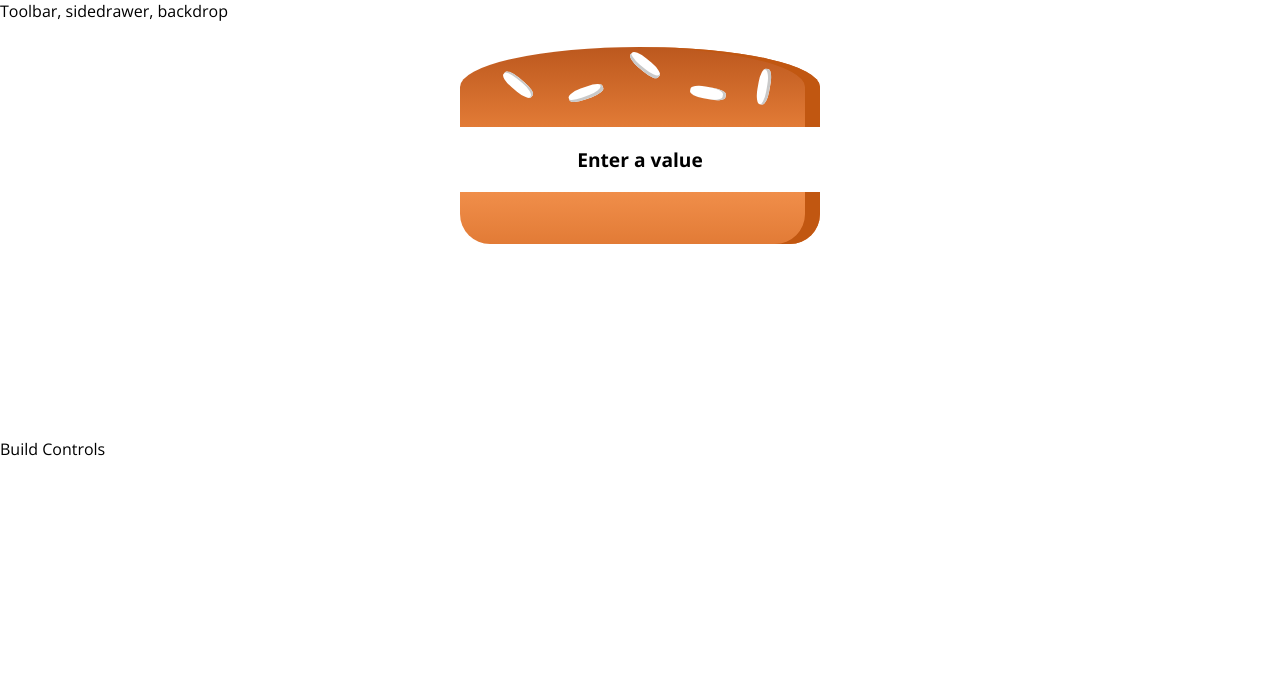
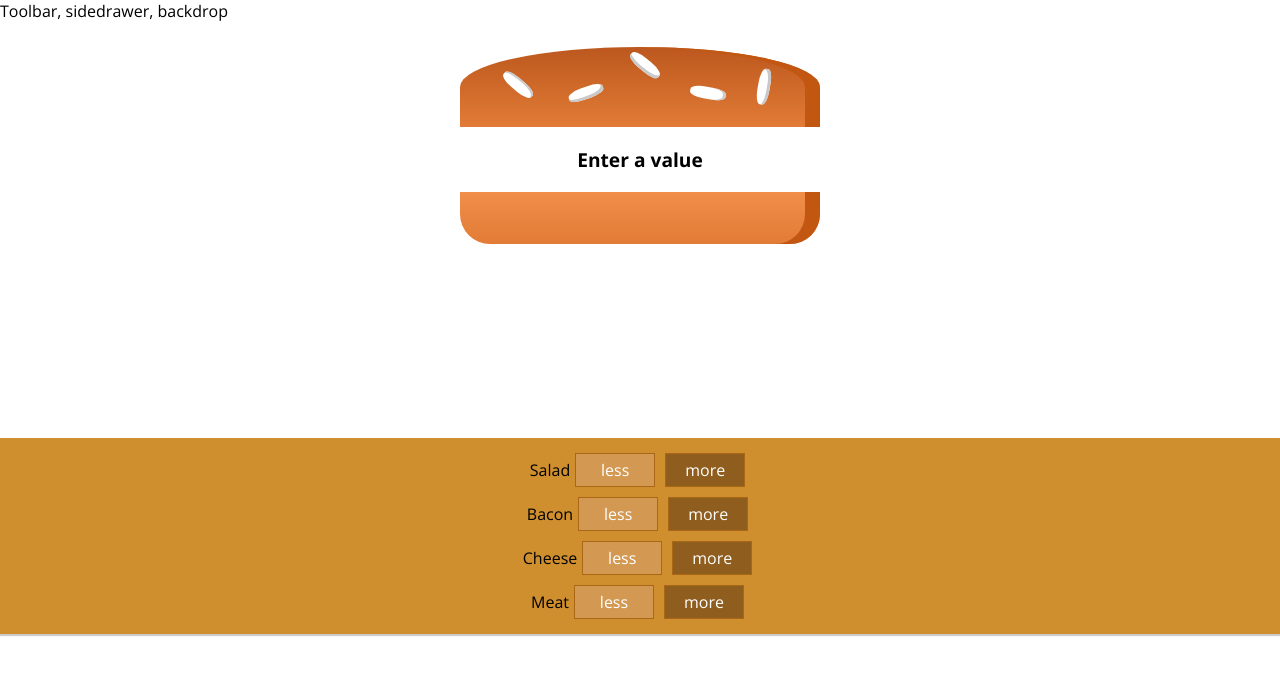
Before and after one commit to clarklindev/react-maximilianschwarzmuller-udemy-react, a React app in the folder burger-basics--01-project-setup/: page / in a window 1280 px wide. Shown: the top 674 px of the page. Built offline with nearby package versions, Linux system fonts and the light colour scheme.

Commit message:
adding burger control component, Outputting Multiple Build Controls

```diff
--- /dev/null
+++ b/burger-basics--01-project-setup/src/components/Burger/BuildControls/BuildControl/BuildControl.css
@@ -0,0 +1,58 @@
+.BuildControl {
+	display: flex;
+	justify-content: space-between;
+	align-items: center;
+	margin: 5px 0;
+}
+
+.BuildControl button {
+	display: block;
+	font: inherit;
+	padding: 5px;
+	margin: 0 5px;
+	width: 80px;
+	border: 1px solid #aa6817;
+	cursor: pointer;
+	outline: none;
+}
+
+.BuildControl button:disabled {
+	background-color: #ac9980;
+	border: 1px solid #7e7365;
+	color: #ccc;
+	cursor: default;
+}
+
+.BuildControl button:hover:disabled {
+	background-color: #ac9980;
+	color: #ccc;
+	cursor: not-allowed;
+}
+
+.Label {
+	padding: 10px;
+	font-weight: bold;
+	width: 80px;
+}
+
+.BuildControl .Less {
+	background-color: #d39952;
+	color: white;
+}
+
+.BuildControl .More {
+	background-color: #8f5e1e;
+	color: white;
+}
+
+.BuildControl .Less:hover,
+.BuildControl .Less:active {
+	background-color: #daa972;
+	color: white;
+}
+
+.BuildControl .More:hover,
+.BuildControl .More:active {
+	background-color: #99703f;
+	color: white;
+}
--- /dev/null
+++ b/burger-basics--01-project-setup/src/components/Burger/BuildControls/BuildControl/BuildControl.js
@@ -0,0 +1,12 @@
+import React from 'react';
+import classes from './BuildControl.css';
+
+const buildControl = props => (
+	<div className={classes.BuildControl}>
+		<div className={classes.label}>{props.label}</div>
+		<button className={classes.Less}>less</button>
+		<button className={classes.More}>more</button>
+	</div>
+);
+
+export default buildControl;
--- /dev/null
+++ b/burger-basics--01-project-setup/src/components/Burger/BuildControls/BuildControls.css
@@ -0,0 +1,10 @@
+.BuildControls {
+	width: 100%;
+	background-color: #cf8f2e;
+	display: flex;
+	flex-flow: column;
+	align-items: center;
+	box-shadow: 0 2px 1px #ccc;
+	margin: auto;
+	padding: 10px 0;
+}
--- /dev/null
+++ b/burger-basics--01-project-setup/src/components/Burger/BuildControls/BuildControls.js
@@ -0,0 +1,20 @@
+import React from 'react';
+import classes from './BuildControls.css';
+import BuildControl from './BuildControl/BuildControl';
+
+const controls = [
+	{ label: 'Salad', type: 'salad' },
+	{ label: 'Bacon', type: 'bacon' },
+	{ label: 'Cheese', type: 'cheese' },
+	{ label: 'Meat', type: 'meat' }
+];
+
+const buildControls = props => (
+	<div className={classes.BuildControls}>
+		{controls.map(ctrl => (
+			<BuildControl key={ctrl.label} label={ctrl.label} />
+		))}
+	</div>
+);
+
+export default buildControls;
--- a/burger-basics--01-project-setup/src/containers/BurgerBuilder/BurgerBuilder.js
+++ b/burger-basics--01-project-setup/src/containers/BurgerBuilder/BurgerBuilder.js
@@ -1,6 +1,7 @@
 import React, { Component } from 'react';
 import Aux from '../../hoc/Auxiliary';
 import Burger from '../../components/Burger/Burger';
+import BuildControls from '../../components/Burger/BuildControls/BuildControls';
 
 class BurgerBuilder extends Component {
 	state = {
@@ -11,7 +12,7 @@
 		return (
 			<Aux>
 				<Burger ingredients={this.state.ingredients} />
-				<div>Build Controls</div>
+				<BuildControls />
 			</Aux>
 		);
 	}
```
